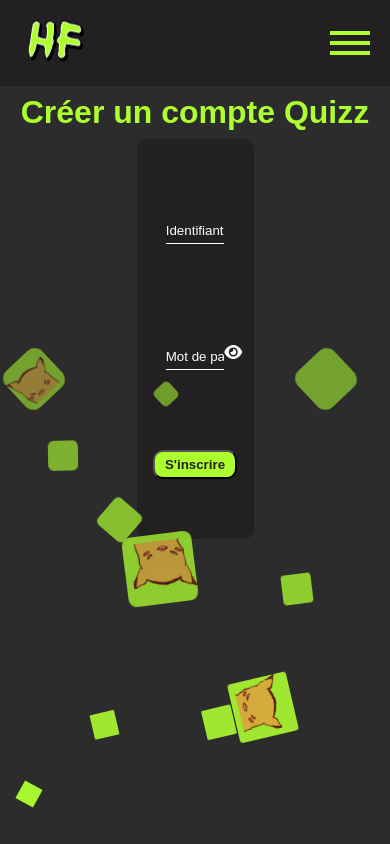
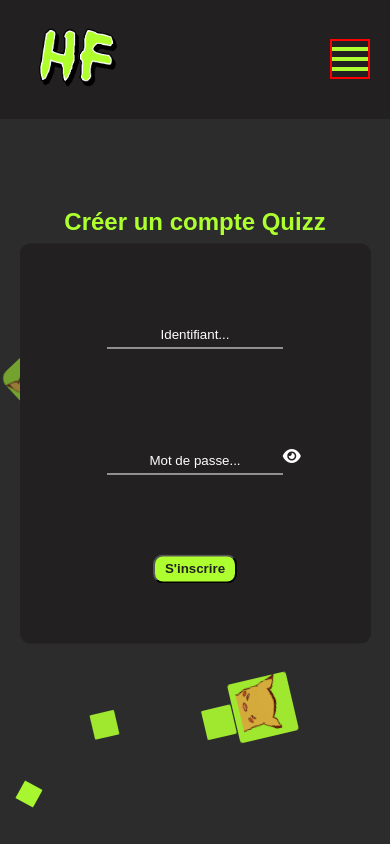
Before and after one commit to hichamzh/Quizz, a PHP site: page /index.php?controller=inscription in a window 390 px wide. Run offline with PHP 8.4, Linux system fonts and the light colour scheme.

Commit message:
responsive

```diff
--- a/app/Composants/nav-bar.css
+++ b/app/Composants/nav-bar.css
@@ -8,14 +8,14 @@
 html {
   scroll-behavior: smooth;
 }
-li{
+li {
   list-style: none;
 }
-a{
+a {
   text-decoration: none;
   color: inherit;
 }
-.nav-bar{
+.nav-bar {
   display: flex;
   align-items: center;
   justify-content: space-between;
@@ -23,17 +23,11 @@ a{
   background: #222021;
 }
 
-.nav-bar img{
+.nav-bar img {
   transform: scale(0.5);
-
-}
-@media (max-width: 575px) {
-    .nav-bar img{
-        width: 50%;
 }
 
-}
-.nav-right{
+.nav-right {
   display: flex;
   align-items: center;
   justify-content: end;
@@ -41,7 +35,8 @@ a{
   gap: 30px;
 }
 
-.butt a, .butt{
+.butt a,
+.butt {
   color: #222021;
   background: greenyellow;
   padding: 5px 10px;
@@ -51,20 +46,18 @@ a{
   transition: all ease 0.25s;
 }
 
-
-.butt:hover{
+.butt:hover {
   transform: scale(1.1);
-
 }
 /* **************************** */
-.nav-right li{
+.nav-right li {
   color: whitesmoke;
   font-style: italic;
   position: relative;
   cursor: pointer;
 }
 
-.nav-right li.ligne:before{
+.nav-right li.ligne:before {
   content: "";
   position: absolute;
   top: 20px;
@@ -74,7 +67,7 @@ a{
   transition: all ease 0.5s;
 }
 
-.nav-right li.ligne:hover::before{
+.nav-right li.ligne:hover::before {
   width: 100%;
 }
 
@@ -87,7 +80,7 @@ a{
   height: 100%;
   background-color: rgba(0, 0, 0, 0.5);
 }
-.form_deco{
+.form_deco {
   display: none;
   flex-direction: column;
   justify-content: space-evenly;
@@ -95,18 +88,18 @@ a{
   top: 50%;
   left: 50%;
   transform: translate(-50%, -50%);
-    z-index: 5; /*Pour mettre le popUp de deconnexion au dessus des thèmes ou autres */
+  z-index: 99; /*Pour mettre le popUp de deconnexion au dessus des thèmes ou autres */
   width: 30%;
   height: 40%;
   padding: 2%;
   background: aliceblue;
   border-radius: 10px;
 }
-.form_deco h2{
+.form_deco h2 {
   text-align: center;
   font-style: italic;
 }
-.container_butt_deco{
+.container_butt_deco {
   display: flex;
   justify-content: center;
   gap: 10px;
@@ -114,7 +107,7 @@ a{
   margin: auto;
 }
 .container_butt_deco button {
-    all : unset;
+  all: unset;
   display: flex;
   justify-content: center;
   width: 50%;
@@ -124,7 +117,7 @@ a{
   cursor: pointer;
 }
 
-.container_butt_deco button:nth-child(1){
+.container_butt_deco button:nth-child(1) {
   background: red;
   color: white;
 }
@@ -139,24 +132,29 @@ a{
   display: none;
 
   /* background-color: wheat; */
-
 }
-@media (min-width: 768px) and (max-width: 991px) { /*tabelette portrait*/
-    .butt a{
+@media (min-width: 768px) and (max-width: 991px) {
+  /*tabelette portrait*/
+  .butt a {
     font-size: 16px;
     padding: 3px 6px;
   }
 }
 
-@media (max-width: 575px) {
+@media (max-width: 800px) {
   .icon_burger {
     display: block;
     width: 40px;
     height: 40px;
     margin-right: 20px;
     position: relative;
+    z-index: 90;
+    cursor: pointer;
+    border: solid 2px red;
   }
-    .icon_burger li, .icon_burger li::before, .icon_burger li::after {
+  .icon_burger li,
+  .icon_burger li::before,
+  .icon_burger li::after {
     width: 100%;
     height: 4px;
     background: greenyellow;
@@ -168,11 +166,11 @@ a{
     top: 50%;
   }
   .icon_burger li::before {
-        content: '';
+    content: "";
     transform: translateY(-10px);
   }
   .icon_burger li::after {
-        content: '';
+    content: "";
     transform: translateY(10px);
   }
   .nav-right {
@@ -194,14 +192,18 @@ a{
 
   .nav-right.active {
     top: 50%;
+    z-index: 4; /*Pour mettre au dessus du container inscription connexion et en dessous du l'icon burger qui est a 5*/
   }
-    .icon_burger li.active{
+  .icon_burger li.active {
     background: transparent;
   }
-    .icon_burger li.active::after{
+  .icon_burger li.active::after {
     transform: rotate(-45deg);
   }
-    .icon_burger li.active::before{
+  .icon_burger li.active::before {
     transform: rotate(45deg);
   }
+  .nav-bar img {
+    width: 70%;
   }
+}
--- a/app/Views/View_inscription.php
+++ b/app/Views/View_inscription.php
@@ -1,16 +1,19 @@
 <!DOCTYPE html>
 <html lang="en">
+
 <head>
     <link rel="stylesheet" href="public/Css/inscription.css">
     <meta charset="UTF-8">
     <meta http-equiv="X-UA-Compatible" content="IE=edge">
     <meta name="viewport" content="width=device-width, initial-scale=1.0">
-    <link rel="stylesheet" href="https://cdnjs.cloudflare.com/ajax/libs/font-awesome/6.0.0-beta3/css/all.min.css" integrity="sha512-..." crossorigin="anonymous" />
+    <link rel="stylesheet" href="https://cdnjs.cloudflare.com/ajax/libs/font-awesome/6.0.0-beta3/css/all.min.css"
+        integrity="sha512-..." crossorigin="anonymous" />
     <title>Inscription</title>
 </head>
+
 <body>
-    <?php if(isset($data['erreur'])) :?>
-    <script>alert("<?php echo $data['erreur']; ?>")</script>
+    <?php if (isset($data['erreur'])): ?>
+        <script>alert("<?php echo $data['erreur']; ?>")</script>
     <?php endif; ?>
     <div>
 
@@ -27,22 +30,25 @@
     <div class="carre"><img src="public/Assets/pikachu.png" alt="pikachu"></div>
     <div class="carre"></div>
     <div class="carre"></div>
-    <header>
-        <h1>Créer un compte Quizz</h1>
-    </header>
+    <section class="connexion_inscription">
+        <header>
+            <h1>Créer un compte Quizz</h1>
+        </header>
 
         <form action="?controller=inscription&action=inscription_insert" method="POST" class="formulaire-inscription">
             <div class="container-input">
-                <input type="text" id="login" placeholder="Identifiant..." name="login" required minlength="5" maxlength="20">
+                <input type="text" id="login" placeholder="Identifiant..." name="login" required minlength="5"
+                    maxlength="20">
             </div>
             <div class="container-input">
                 <input type="password" id="mdp" placeholder="Mot de passe..." name="mdp" required minlength="8">
                 <i class="fas fa-eye" onclick="toggleVisibleMdp()" id="icon"></i>
             </div>
-            <button type="submit" class="butt" >S'inscrire</button> <!--class butt heriter par la navbar -->
+            <button type="submit" class="butt">S'inscrire</button> <!--class butt heriter par la navbar -->
         </form>
     </section>
 
     <script src="./public/Js/button_mdp.js" defer></script>
 </body>
+
 </html>
--- a/app/public/Css/inscription.css
+++ b/app/public/Css/inscription.css
@@ -10,10 +10,20 @@ body {
   width: 100%;
   background-color: #2c2c2c;
 }
-header {
-  margin: 2%;
+
+.connexion_inscription {
+  display: flex;
+  flex-direction: column;
+  justify-content: space-evenly;
+  width: 100%;
+  position: absolute;
+  top: 50%;
+  left: 50%;
+  transform: translate(-50%, -50%);
+  padding: 5%;
 }
 header h1 {
+  margin: 2%;
   text-align: center;
   color: greenyellow;
 }
@@ -29,7 +39,9 @@ header h1 {
   background-color: #222021;
   border-radius: 10px;
 }
-
+.formulaire-inscription {
+  width: 670px;
+}
 .formulaire-inscription .container-input {
   text-align: center;
   width: 100%;
@@ -160,3 +172,27 @@ header h1 {
     border-radius: 50%;
   }
 }
+
+@media (max-width: 575px) {
+  /*format mobile*/
+  .formulaire-inscription {
+    width: 100%;
+  }
+}
+@media (min-width: 576px) and (max-width: 767px) {
+  .formulaire-inscription {
+    width: 80%;
+  }
+}
+@media (min-width: 768px) and (max-width: 991px) {
+  /*tabelette portrait*/
+  .formulaire-inscription {
+    width: 90%;
+  }
+}
+
+@media (min-width: 992px) and (max-width: 1199px) {
+  .formulaire-inscription {
+    width: 70%;
+  }
+}
```
Also changed, not shown: app/Views/View_connexion.php (+11 -5 lines), app/public/Css/home.css (+24 -6 lines). Lines whose indentation alone changed are shown as unchanged.
